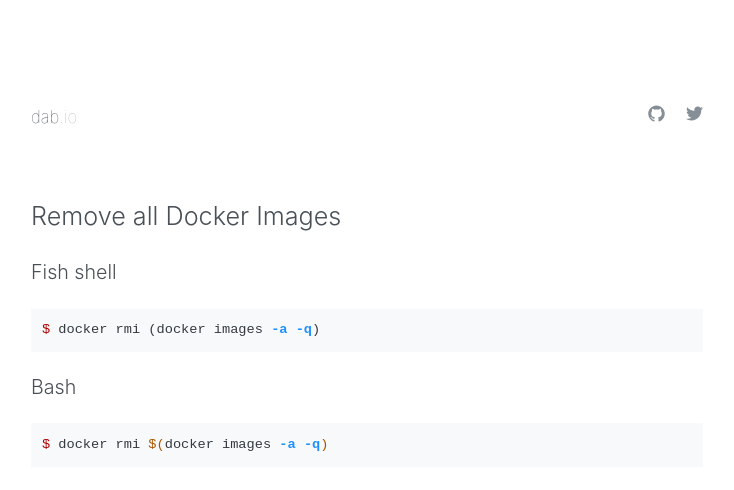
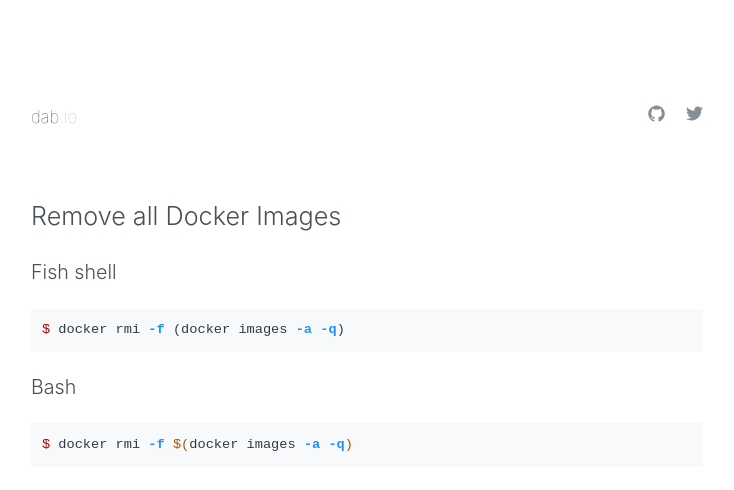
Before and after one commit to dabio/dabio, a Jekyll site: the page built from _snippets/2017-10-22-remove-all-docker-images.md, in a window 1280 px wide. Shown: the top 490 px of the page, without its empty margins (273-1007 px from the left). Built offline with Jekyll 4.4.1, drawn with Linux system fonts in a browser that asks for light colours.

Commit message:
Add force parameter

````diff
--- a/_snippets/2017-10-22-remove-all-docker-images.md
+++ b/_snippets/2017-10-22-remove-all-docker-images.md
@@ -10,11 +10,11 @@ tags:
 ### Fish shell
 
 ```bash
-$ docker rmi (docker images -a -q)
+$ docker rmi -f (docker images -a -q)
 ```
 
 ### Bash
 
 ```bash
-$ docker rmi $(docker images -a -q)
+$ docker rmi -f $(docker images -a -q)
 ```
````
